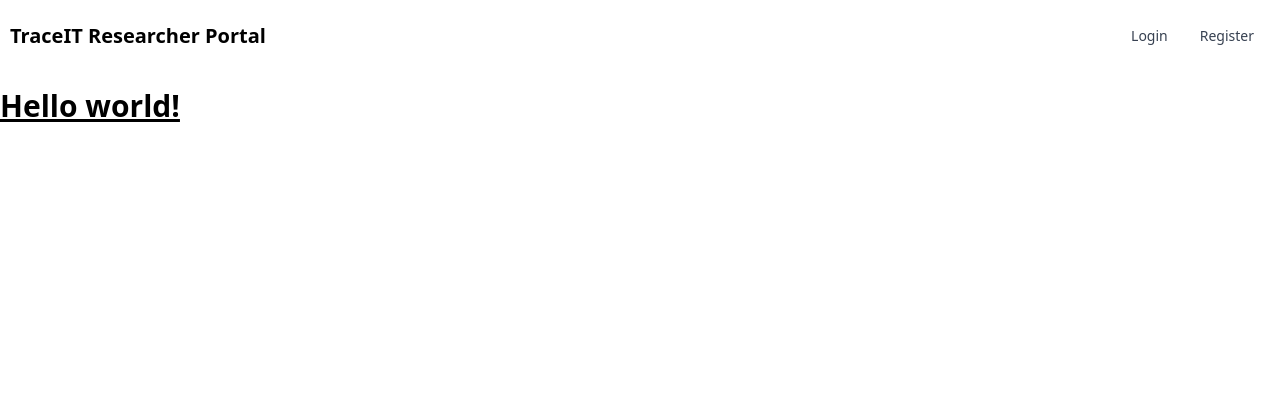
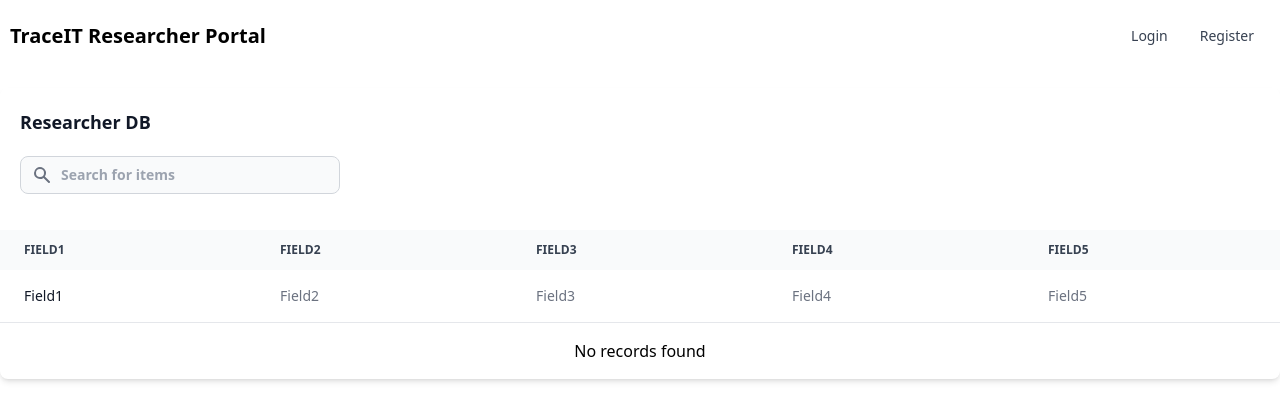
Before and after one commit to IFS4205-TraceIT/research-frontend, a Nuxt app: page / in a window 1280 px wide. Shown: the top 420 px of the page. Built offline with nearby package versions, Linux system fonts and the light colour scheme.

Commit message:
Initial researcher page

```diff
--- a/pages/index.vue
+++ b/pages/index.vue
@@ -1,5 +1,57 @@
 <template>
   <div class="container flex w-full mx-auto my-4">
-    <h1 class="text-3xl font-bold underline">Hello world!</h1>
+    <div class="overflow-x-auto w-full relative shadow-md sm:rounded-lg">
+      <table class="w-full text-sm text-left text-gray-500 dark:text-gray-400">
+        <caption class="p-5 text-lg font-semibold text-left text-gray-900 bg-white dark:text-white dark:bg-gray-800">
+          Researcher DB
+          <div class="py-4">
+            <div class="relative mt-1">
+              <div class="flex absolute inset-y-0 left-0 items-center pl-3 pointer-events-none">
+                <svg class="w-5 h-5 text-gray-500 dark:text-gray-400" aria-hidden="true" fill="currentColor"
+                  viewBox="0 0 20 20" xmlns="http://www.w3.org/2000/svg">
+                  <path fill-rule="evenodd"
+                    d="M8 4a4 4 0 100 8 4 4 0 000-8zM2 8a6 6 0 1110.89 3.476l4.817 4.817a1 1 0 01-1.414 1.414l-4.816-4.816A6 6 0 012 8z"
+                    clip-rule="evenodd"></path>
+                </svg>
+              </div>
+              <input id="table-search" type="input"
+                class="block p-2 pl-10 w-80 text-sm text-gray-900 bg-gray-50 rounded-lg border border-gray-300 focus:ring-blue-500 focus:border-blue-500 dark:bg-gray-700 dark:border-gray-600 dark:placeholder-gray-400 dark:text-white dark:focus:ring-blue-500 dark:focus:border-blue-500"
+                placeholder="Search for items" />
+            </div>
+          </div>
+        </caption>
+        <thead class="text-xs text-gray-700 uppercase bg-gray-50 dark:bg-gray-700 dark:text-gray-400">
+          <tr>
+            <th scope="col" class="py-3 px-6">Field1</th>
+            <th scope="col" class="py-3 px-6">Field2</th>
+            <th scope="col" class="py-3 px-6">Field3</th>
+            <th scope="col" class="py-3 px-6">Field4</th>
+            <th scope="col" class="py-3 px-6">Field5</th>
+          </tr>
+        </thead>
+        <tbody>
+          <tr class="bg-white border-b dark:bg-gray-800 dark:border-gray-700">
+            <th scope="row" class="py-4 px-6 font-medium text-gray-900 whitespace-nowrap dark:text-white">
+              Field1
+            </th>
+            <td class="py-4 px-6">
+              Field2
+            </td>
+            <td class="py-4 px-6">
+              Field3
+            </td>
+            <td class="py-4 px-6">
+              Field4
+            </td>
+            <td class="py-4 px-6">
+              Field5
+            </td>
+          </tr>
+        </tbody>
+      </table>
+      <div v-if="true" class="text-center p-4 dark:bg-gray-800">
+        No records found
+      </div>
+    </div>
   </div>
 </template>
```
Also changed, not shown: 1 other file (tests, documents, lock files or other folders).
